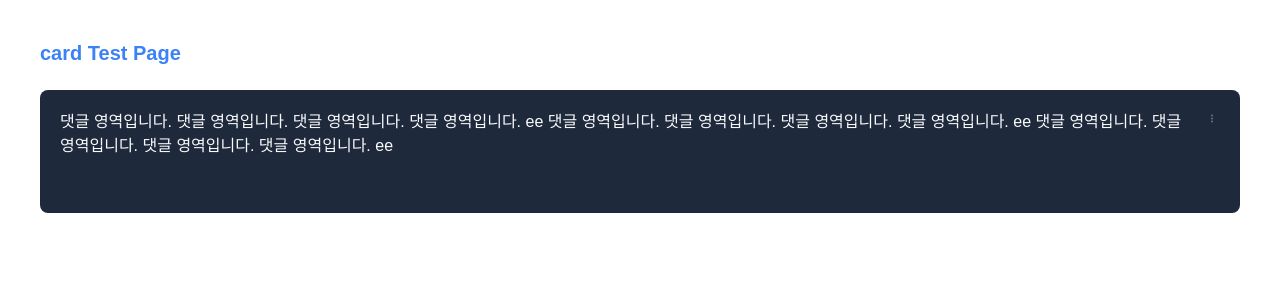
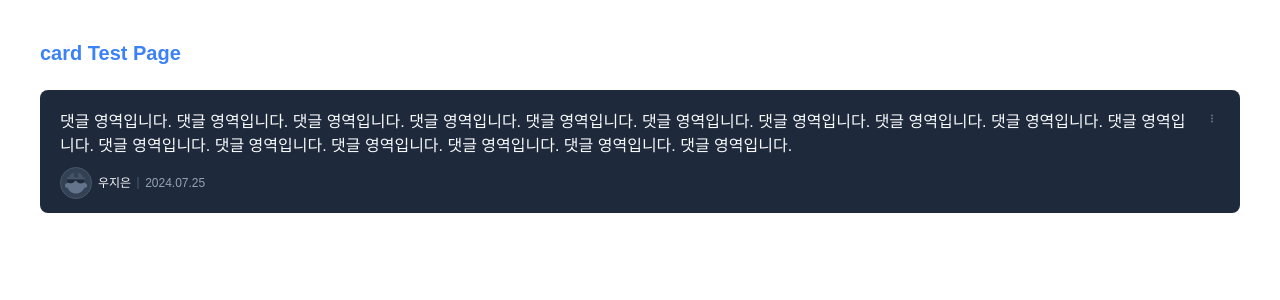
Before and after one commit to ozen0718/coworkers, a Next.js app: page /card in a window 1280 px wide. Shown: the top 300 px of the page. Built offline with nearby package versions, Linux system fonts and the light colour scheme.

Commit message:
[Feat] AuthorInfo 날짜, 이름 추가

```diff
--- a/src/components/Card/Comment/AuthorInfo.tsx
+++ b/src/components/Card/Comment/AuthorInfo.tsx
@@ -2,20 +2,16 @@ import Image from "next/image";
 
 export default function AuthorInfo() {
   return (
-    <div className="flex flex-col w-full lg:w-[311px] lg:h-[32px] bg-bg200 p-5 rounded-lg ">
-      <div className="flex justify-between items-center w-full text-xs">
-        <Image
-          src="/icons/profile-member-lg"
-          alt="프로필 사진"
-          width={32}
-          height={32}
-        />
-        <span className="block max-h-[45px] overflow-y-auto overflow-x-hidden scroll-area">
-          우지은
-        </span>
-
-        <span>날짜</span>
-      </div>
+    <div className="flex items-center w-full text-xs space-x-[6px] mt-3">
+      <Image
+        src="/icons/profile-member-lg.svg"
+        alt="프로필 사진"
+        width={32}
+        height={32}
+      />
+      <span className="block">우지은</span>
+      <div className="border-l-2 border-slate-700 h-[12px]"></div>
+      <span className="text-gray400">2024.07.25</span>
     </div>
   );
 }
--- a/src/components/Card/Comment/BoardComment.tsx
+++ b/src/components/Card/Comment/BoardComment.tsx
@@ -1,4 +1,5 @@
 import Image from "next/image";
+import AuthorInfo from "./AuthorInfo";
 
 export default function BoardComment() {
   return (
@@ -6,17 +7,17 @@ export default function BoardComment() {
       {/* 댓글 내용 + 아이콘 */}
 
       <div className="flex justify-between items-start w-full text-base">
-        <div className="flex items-start">
+        <div className="flex items-start w-full relative">
           {/* 텍스트 내용 */}
-          <span className="block max-h-[45px] overflow-y-auto overflow-x-hidden scroll-area mr-2">
+          <span className="block max-h-[45px] overflow-y-auto overflow-x-hidden scroll-area mr-2 pr-6">
             댓글 영역입니다. 댓글 영역입니다. 댓글 영역입니다. 댓글 영역입니다.
-            ee 댓글 영역입니다. 댓글 영역입니다. 댓글 영역입니다. 댓글
-            영역입니다. ee 댓글 영역입니다. 댓글 영역입니다. 댓글 영역입니다.
-            댓글 영역입니다. ee
+            댓글 영역입니다. 댓글 영역입니다. 댓글 영역입니다. 댓글 영역입니다.
+            댓글 영역입니다. 댓글 영역입니다. 댓글 영역입니다. 댓글 영역입니다.
+            댓글 영역입니다. 댓글 영역입니다. 댓글 영역입니다. 댓글 영역입니다.
           </span>
           {/* 이미지 */}
           <Image
-            className="flex items-start cursor-pointer"
+            className="absolute right-0 top-0 cursor-pointer"
             src="/icons/kebab-sm.svg"
             alt="Kebab Icon"
             width={16}
@@ -24,6 +25,8 @@ export default function BoardComment() {
           />
         </div>
       </div>
+
+      <AuthorInfo />
     </div>
   );
 }
```
Also changed, not shown: public/icons/ic_heart.svg (added).
